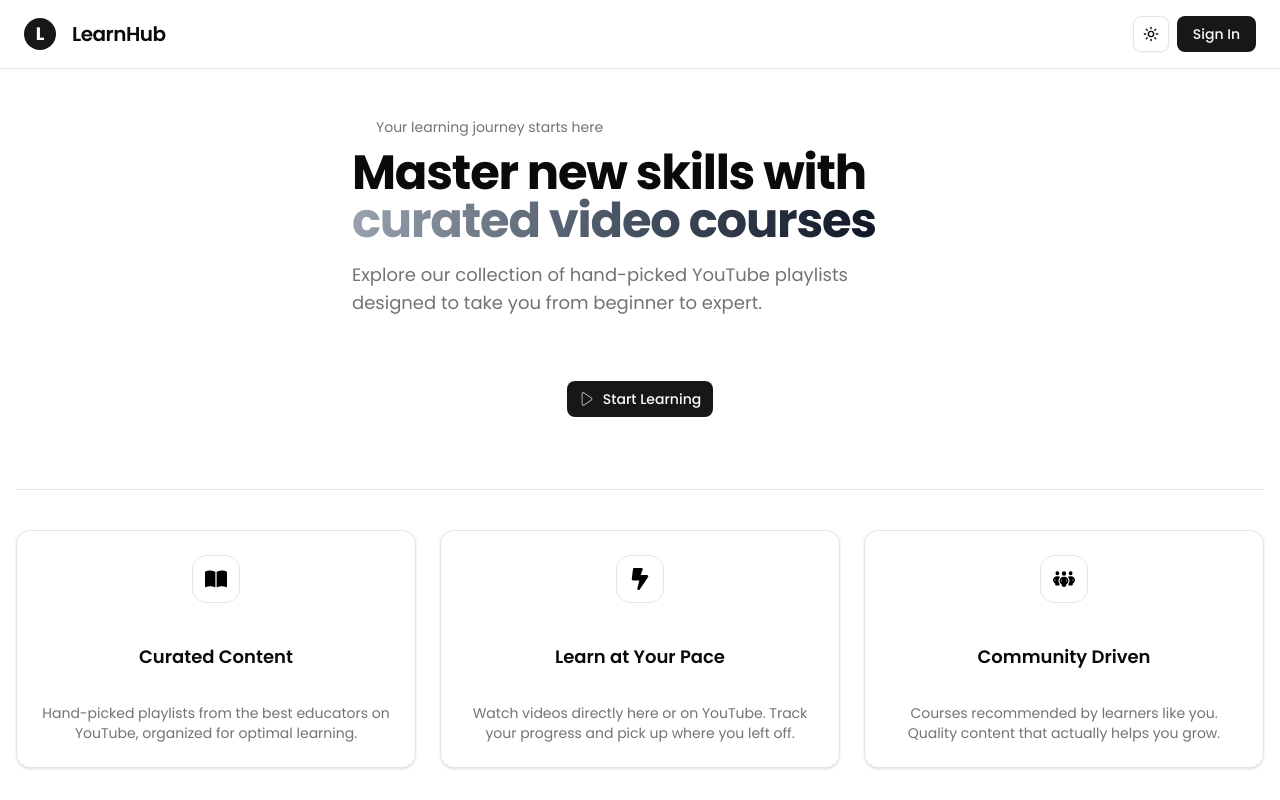
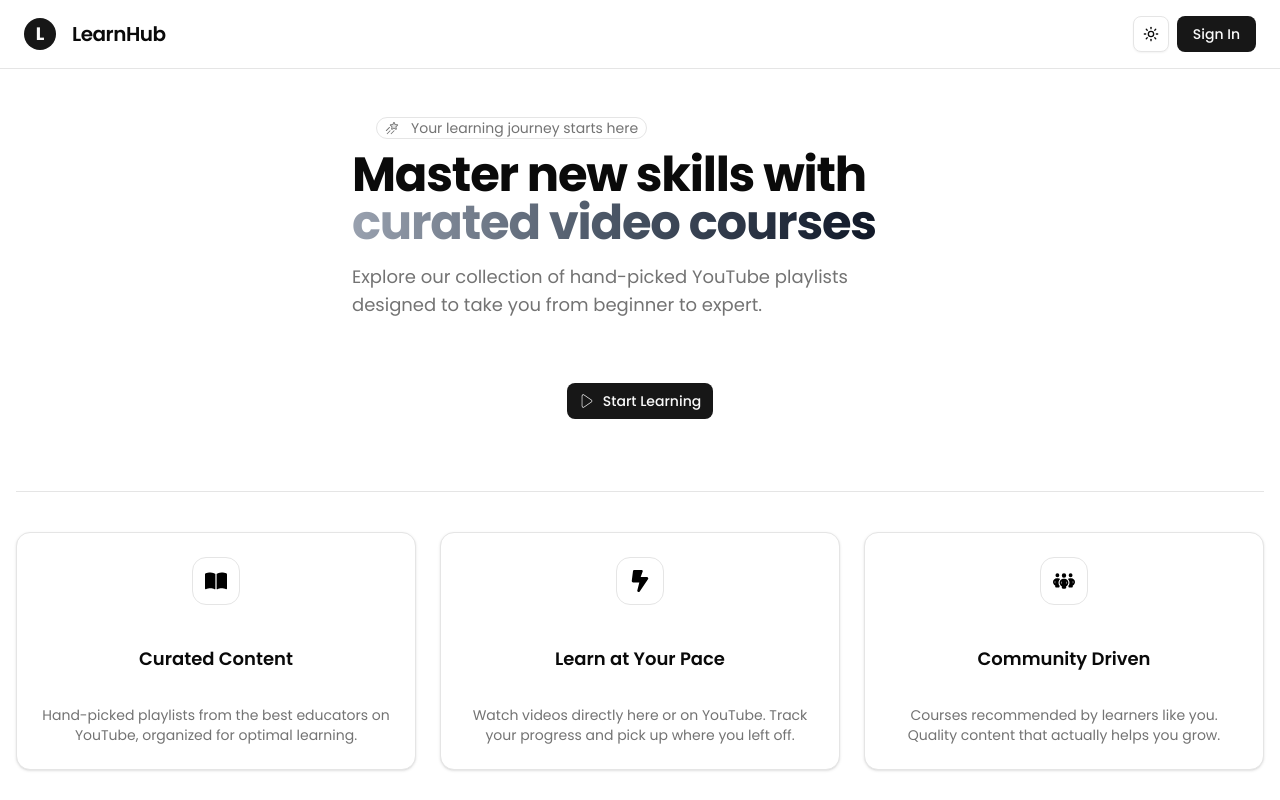
Before and after one commit to MOHIT-IITP/babua-lms, a Next.js app: page / in a window 1280 px wide. Shown: the top 800 px of the page. Built offline with nearby package versions, Linux system fonts and the light colour scheme.

Commit message:
UPDATE: some little change

```diff
--- a/components/HomePage/HomePage.tsx
+++ b/components/HomePage/HomePage.tsx
@@ -3,6 +3,7 @@ import { Button } from "../ui/button";
 import { CiPlay1 } from "react-icons/ci";
 import { Card } from "../ui/card";
 import { FaBoltLightning, FaBookOpen, FaPeopleGroup } from "react-icons/fa6";
+import { PiShootingStarDuotone } from "react-icons/pi";
 
 export const HomePage = () => {
   return (
@@ -26,13 +27,13 @@ export const HomePage = () => {
         <section className="mb-16 animate-fade-in">
           <div className="flex items-center gap-2 text-sm text-muted-foreground">
             <div className="h-4 w-4" />
-            <span className="text-muted-foreground">Your learning journey starts here</span>
+            <span className="px-2 border rounded-full flex justify-center items-center gap-3"> <PiShootingStarDuotone/> Your learning journey starts here</span>
           </div>
           <h1 className="mt-3 text-4xl font-bold tracking-tight sm:text-5xl text-foreground">
             Master new skills with
             <br />
             <span
-              className="bg-gradient-to-r  bg-clip-text text-transparent dark:from-gray-300
+              className="bg-linear-to-r  bg-clip-text text-transparent dark:from-gray-300
              from-gray-400 via-gray-600 to-gray-900 dark:via-gray-600 dark:to-gray-700"
             >
               curated video courses
```
